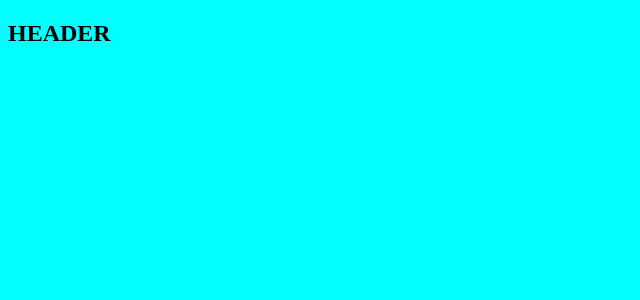
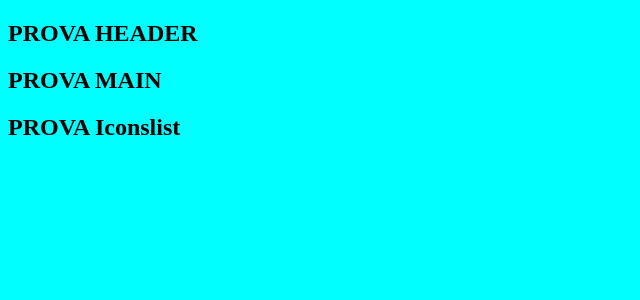
Before and after one commit to francesco-mauro/vite-comics, a Vue app: page / in a window 1280 px wide. Shown: the top 300 px of the page, without its empty margins (0-640 px from the left). Built offline with nearby package versions, Linux system fonts and the light colour scheme.

Commit message:
add: working components

```diff
--- a/src/App.vue
+++ b/src/App.vue
@@ -1,8 +1,13 @@
 <script>
 import AppHeader from "./components/AppHeader.vue";
+import AppMain from "./components/AppMain.vue";
+import IconsList from "./components/IconsList.vue";
+
 export default {
     components: {
-        AppHeader
+        AppHeader,
+        AppMain,
+        IconsList
     },
     data () {
         return {};
@@ -13,6 +18,10 @@ export default {
 
 <template>
     <AppHeader />
+    <AppMain />
+    <IconsList />
+
+
 
 </template>
 
--- a/src/components/AppHeader.vue
+++ b/src/components/AppHeader.vue
@@ -5,7 +5,7 @@ export default{
 </script>
 
 <template>
-  <h2> HEADER </h2>
+  <h2> PROVA HEADER </h2>
 </template>
 
 <style scoped lang="Scss">
--- a/src/components/AppMain.vue
+++ b/src/components/AppMain.vue
@@ -5,7 +5,7 @@ export default{
 </script>
 
 <template>
-  <h2> HEADER </h2>
+  <h2> PROVA MAIN </h2>
 </template>
 
 <style scoped lang="Scss">
--- a/src/components/IconsList.vue
+++ b/src/components/IconsList.vue
@@ -4,7 +4,7 @@ export default{
 </script>
 
 <template>
-  <h2> HEADER </h2>
+  <h2> PROVA Iconslist </h2>
 </template>
 
 <style scoped lang="Scss">
```
